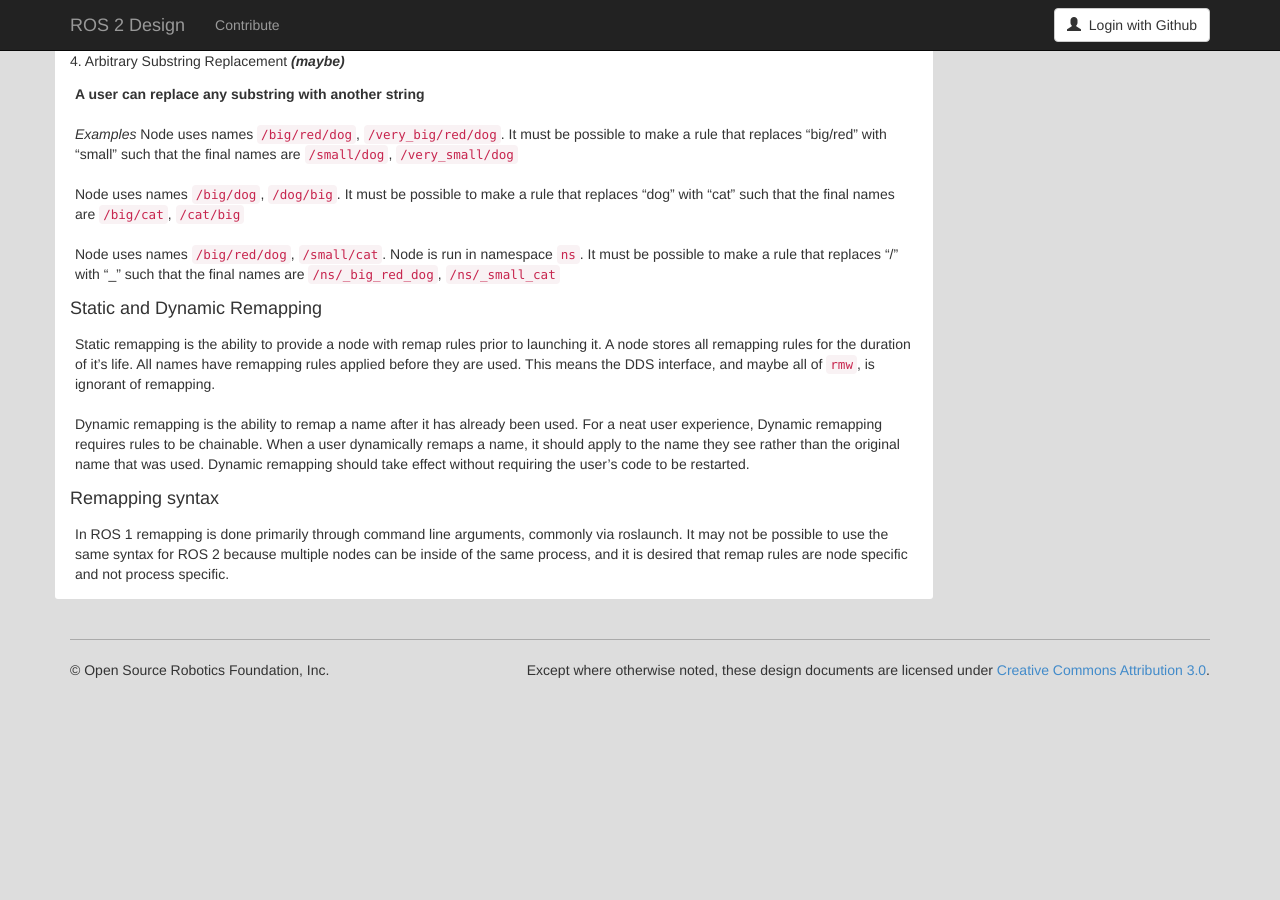
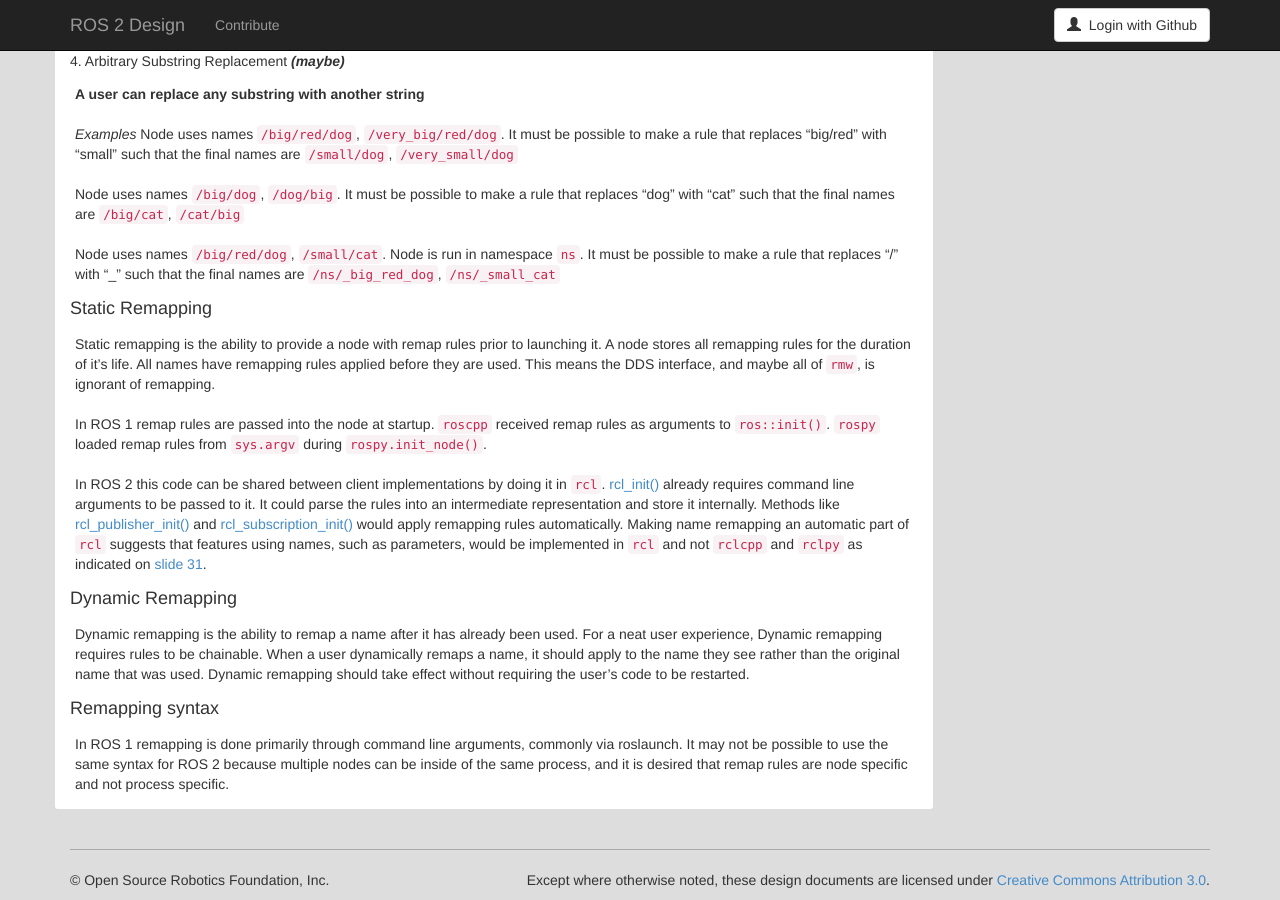
Before and after one commit to ros2/design, a Jekyll site: the page built from articles/remapping.md, in a window 1280 px wide and 900 px high, scrolled down 1348 px. Built offline with Jekyll 4.4.1, drawn with Linux system fonts in a browser that asks for light colours; nearby versions of some CDN libraries; our own code applies the rules of GitHub Pages for plain Markdown files; before the commit the page ends 2038 px from its top, so only the background shows below that.

Commit message:
Added section describing how remapping could be part of rcl

```diff
--- a/articles/remapping.md
+++ b/articles/remapping.md
@@ -91,11 +91,23 @@ Node uses names `/big/red/dog`, `/small/cat`.
 Node is run in namespace `ns`.
 It must be possible to make a rule that replaces "/" with "_" such that the final names are `/ns/_big_red_dog`, `/ns/_small_cat`
 
-#### Static and Dynamic Remapping
+#### Static Remapping
 Static remapping is the ability to provide a node with remap rules prior to launching it.
 A node stores all remapping rules for the duration of it's life.
 All names have remapping rules applied before they are used.
 This means the DDS interface, and maybe all of `rmw`, is ignorant of remapping.
+
+In ROS 1 remap rules are passed into the node at startup.
+`roscpp` received remap rules as arguments to `ros::init()`.
+`rospy` loaded remap rules from `sys.argv` during `rospy.init_node()`.
+
+In ROS 2 this code can be shared between client implementations by doing it in `rcl`.
+[rcl_init()](http://docs.ros2.org/beta1/api/rcl/rcl_8h.html#a6abc5188c50b3a4a5fc41b357b49d6e5) already requires command line arguments to be passed to it.
+It could parse the rules into an intermediate representation and store it internally.
+Methods like [rcl_publisher_init()](http://docs.ros2.org/beta1/api/rcl/publisher_8h.html#a0f09bd85795259f6c96f38c875d19d13) and [rcl_subscription_init()](http://docs.ros2.org/beta1/api/rcl/subscription_8h.html#a2b8a58f9ae9fef8adba35b5a45db10a0) would apply remapping rules automatically.
+Making name remapping an automatic part of `rcl` suggests that features using names, such as parameters, would be implemented in `rcl` and not `rclcpp` and `rclpy` as indicated on [slide 31](http://roscon.ros.org/2016/presentations/ROSCon%202016%20-%20ROS%202%20Update.pdf).
+
+#### Dynamic Remapping
 
 Dynamic remapping is the ability to remap a name after it has already been used.
 For a neat user experience, Dynamic remapping requires rules to be chainable.
```
